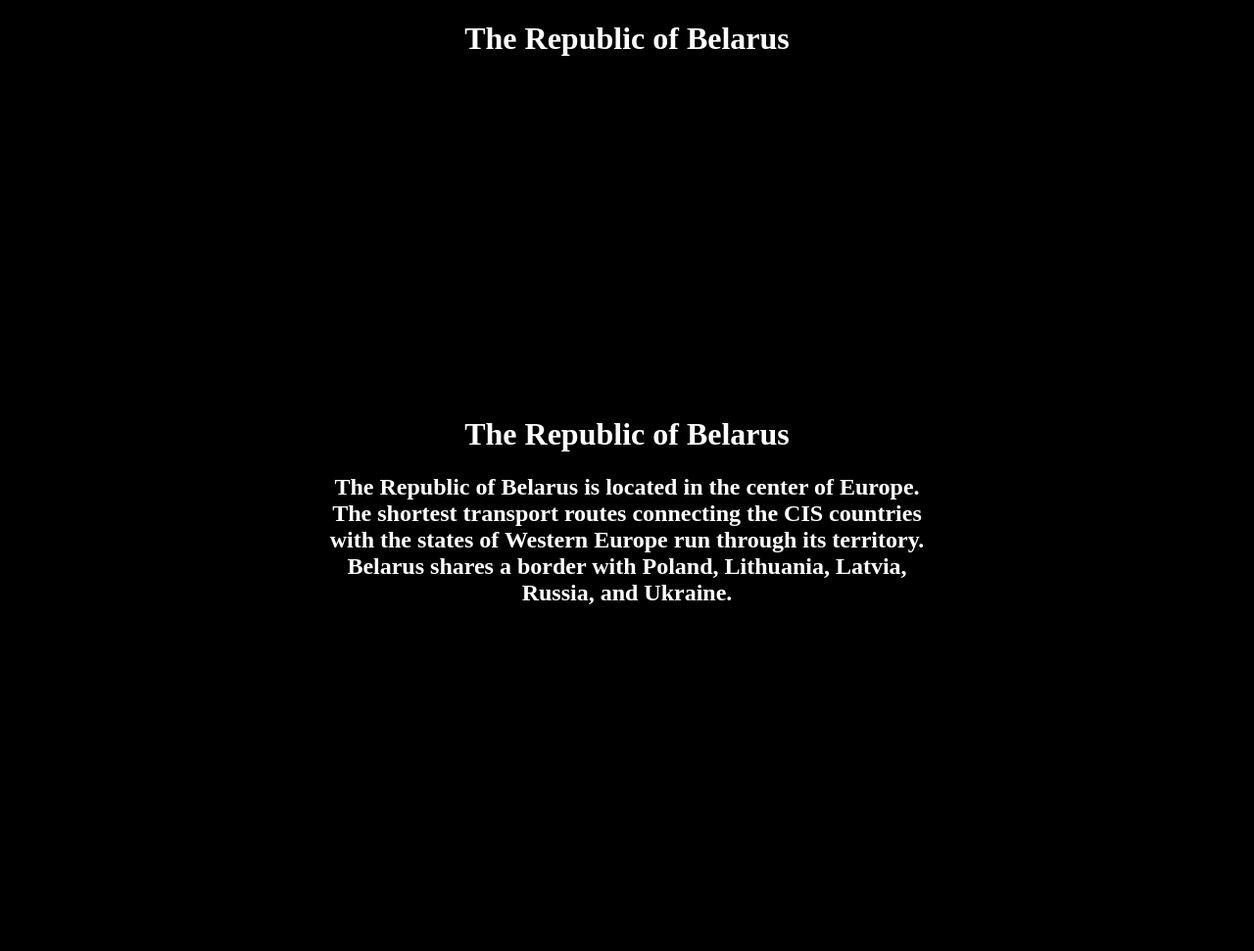
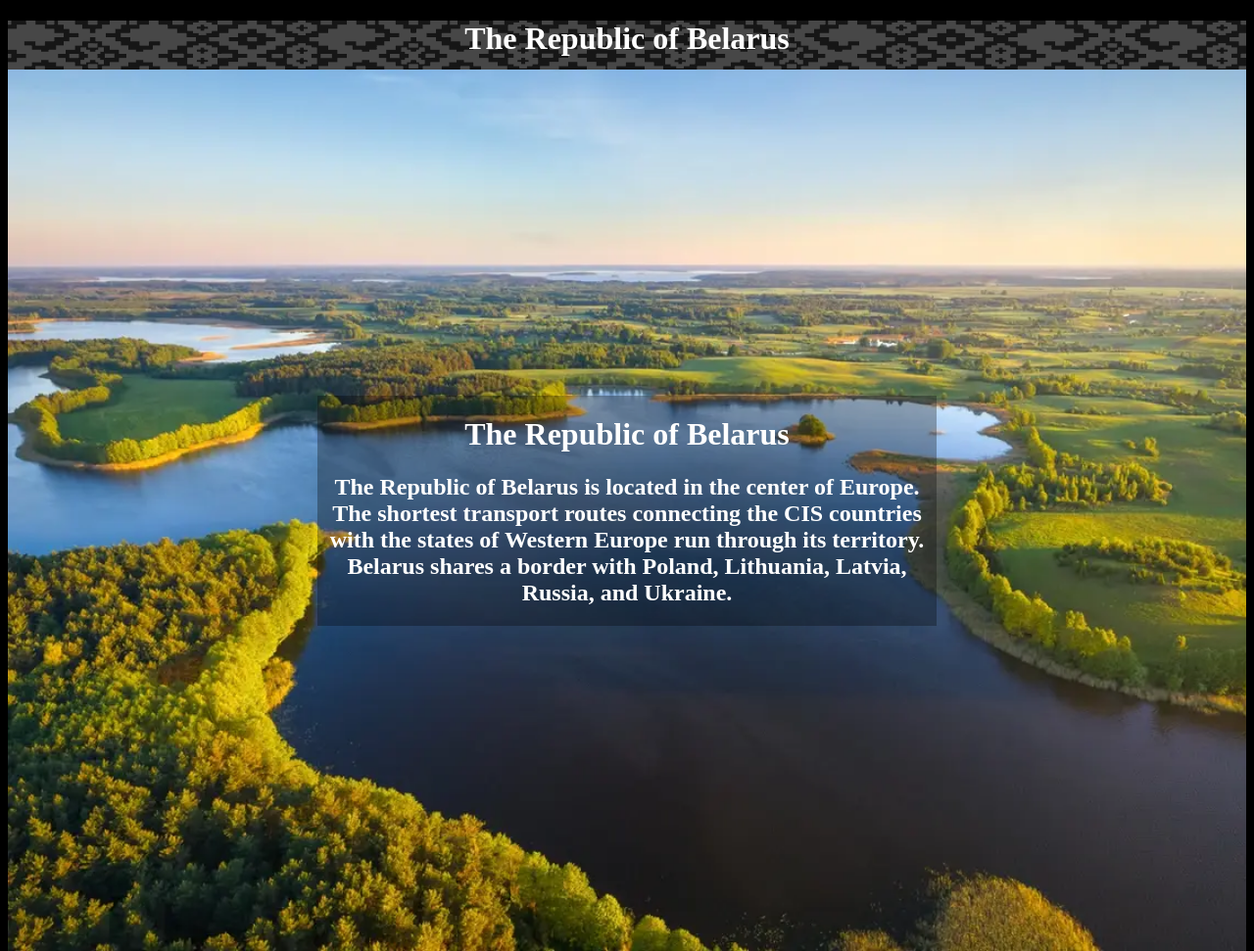
Before and after one commit to rimados/english_project, a plain HTML site: page index.html in a window 1280 px wide. Shown: the top 971 px of the page at 98% size. Drawn offline with Linux system fonts and the light colour scheme; the site is published under a folder, as on GitHub Pages, so addresses that start at the root find nothing.

Commit message:
Add files via upload

```diff
--- a/css/nature.css
+++ b/css/nature.css
@@ -1,6 +1,6 @@
 header{
     height: 50px;;
-    background-image:url("/images/belarus.png");}
+    background-image:url("../images/belarus.png");}
 .Pushcha{
     display: flex;
     flex-direction: row;
--- a/css/places_to_visit.css
+++ b/css/places_to_visit.css
@@ -1,6 +1,6 @@
 header{
     height: 50px;;
-    background-image:url("/images/belarus.png");}
+    background-image:url("../images/belarus.png");}
 .center{
     color: white;
     text-align: center;
--- a/css/styles.css
+++ b/css/styles.css
@@ -4,7 +4,7 @@
 }
 .header{
     height: 50px;;
-    background-image:url("/images/belarus.png");}
+    background-image:url("../images/belarus.png");}
 .text{
     text-align: center;
     color: white;
@@ -13,7 +13,7 @@
 .belarusimage{
     min-height: 900px;
     width: 100%;
-    background-image: url("/images/беларусь-iStock-1221700630.webp");
+    background-image: url("../images/беларусь-iStock-1221700630.webp");
     background-size: cover;
     background-repeat: no-repeat;
     display: flex;
```
